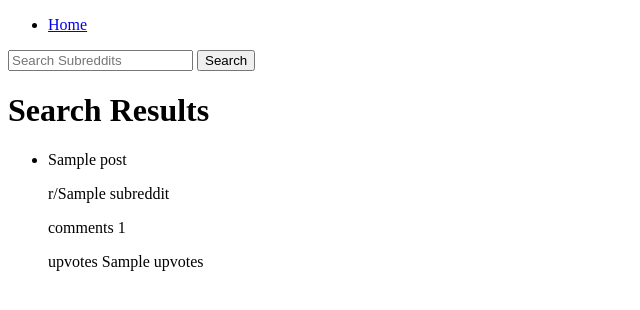
After one commit to Dynee/redditclone, a Django app: template subreddit/templates/subreddit/search.html in a window 1280 px wide. The commit adds this page. Shown: the top 310 px of the page, without its empty margins (0-640 px from the left). Run offline with Django 3.2, Linux system fonts and the light colour scheme; the template is opened without the code that fills it: most values are stand-ins (such as "Sample title", 1, 10 or a date in 2020).

Commit message:
converted to class based views, added search functionality

```diff
--- a/redditclone/urls.py
+++ b/redditclone/urls.py
@@ -15,10 +15,11 @@ Including another URLconf
 """
 from django.contrib import admin
 from django.urls import path, include
-from subreddit import views
+from subreddit.views import IndexPageView, SearchResultsView
 
 urlpatterns = [
-    path('', views.index, name='index'),
+    path('', IndexPageView.as_view(), name='index'),
     path('r/', include('subreddit.urls')),
+    path('search/', SearchResultsView.as_view(), name='search'),
     path('admin/', admin.site.urls),
 ]
--- /dev/null
+++ b/subreddit/forms.py
@@ -0,0 +1 @@
+from django import forms
--- a/subreddit/templates/subreddit/_head.html
+++ b/subreddit/templates/subreddit/_head.html
@@ -7,7 +7,8 @@
         <ul>
             <li><a href="/">Home</a></li>
         </ul>
-        <form>
-            <input type="text" name="search" placeholder="Search subreddits">
+        <form action="{% url 'search' %}" method="GET">
+            {% csrf_token %}
+            <input type="text" value="" name="query" placeholder="Search Subreddits">
             <button type="submit">Search</button>
         </form>
--- a/subreddit/templates/subreddit/index.html
+++ b/subreddit/templates/subreddit/index.html
@@ -1,9 +1,9 @@
 {% include "./_head.html" %}
 <ul>
-    {% for post in posts %}
+    {% for post in object_list %}
         <li>
-            <p>r/{{ post.subreddit }}</p> <span>posted by u/{{ post.user }} at {{ post.posted_at }}</span>
-            <h1><a href="{% url 'subreddit' post.subreddit %}">{{ post.title }}</a></h1>
+            <p><a href="{% url 'subreddit' post.subreddit %}">r/{{ post.subreddit }}</a></p> <span>posted by u/{{ post.user }} at {{ post.posted_at }}</span>
+            <h1>{{ post.title }}</h1>
             <p>{{ post.body }}</p>
             <span>upvotes:{{ post.upvotes }}</span>
             <span>upvotes:{{ post.downvotes }}</span>
--- /dev/null
+++ b/subreddit/templates/subreddit/search.html
@@ -0,0 +1,14 @@
+{% include "./_head.html" %}
+<h1>Search Results</h1>
+<ul>
+{% for post in object_list %}
+    <li>
+        <p>{{ post.title }}</p>
+        <p>r/{{ post.subreddit.name }}</p>
+        <p>comments {{ post.comment_set|length }}</p>
+        <span>upvotes {{ post.upvotes }}</span>
+    </li>
+
+{% endfor %}
+</ul>
+{% include "./_footer.html" %}
--- a/subreddit/templates/subreddit/subreddit.html
+++ b/subreddit/templates/subreddit/subreddit.html
@@ -1,7 +1,6 @@
 {% include "./_head.html" %}
-<h1>r/{{ subreddit }}</h1>
 <ul>
-    {% for post in posts %}
+    {% for post in object_list %}
         <li>
             <p>posted by u/{{ post.user }} at {{ post.posted_at }}</span>
             <h1>{{ post.title }}</h1>
--- a/subreddit/urls.py
+++ b/subreddit/urls.py
@@ -1,7 +1,7 @@
 from django.urls import path
 
-from . import views
+from .views import SubredditView
 
 urlpatterns = [
-    path('<slug:subreddit>/', views.subreddit, name='subreddit'),
+    path('<slug:subreddit>/', SubredditView.as_view(), name='subreddit'),
 ]
```
Also changed, not shown: subreddit/views.py (+21 -23 lines).
